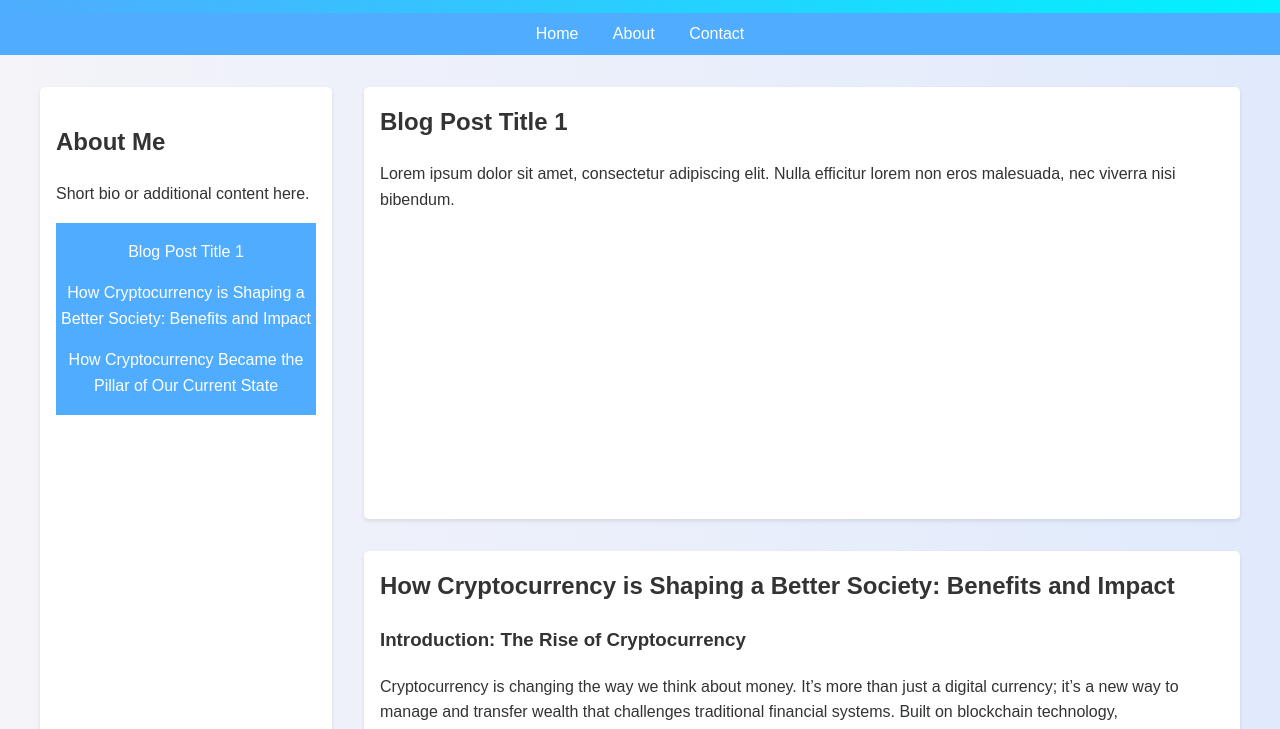
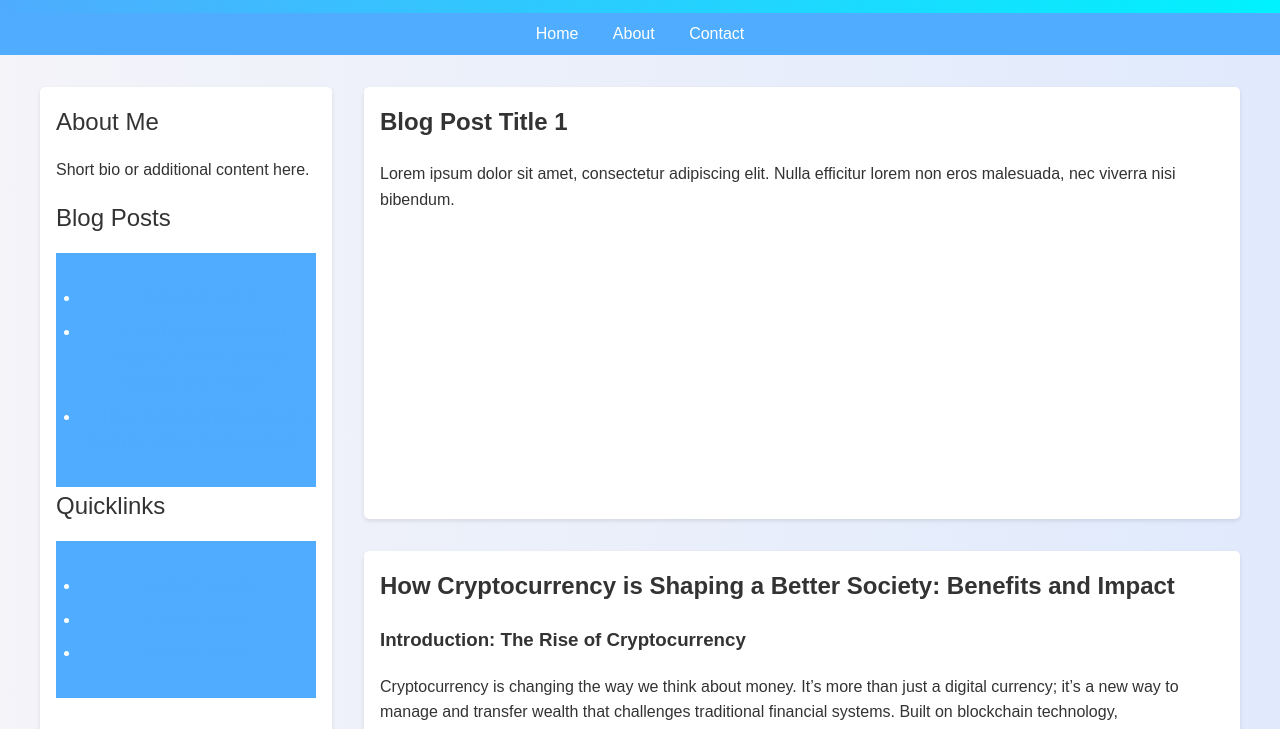
Before and after one commit to MicoLionheart/hotcoinisscam, a plain HTML site: page index.html in a window 1280 px wide. Shown: the part 70-799 px from the top of the page. Drawn offline with Linux system fonts and the light colour scheme.

Commit message:
Updated index.html

```diff
--- a/index.html
+++ b/index.html
@@ -50,16 +50,27 @@
             border-radius: 5px;
             box-shadow: 0 2px 4px rgba(0, 0, 0, 0.1);
         }
+        .sidebar .sidebar-title {
+            font-size: 1.5rem;
+            margin-bottom: 1rem;
+            color: #333;
+        }
         .sidebar nav {
             display: flex;
             flex-direction: column;
         }
-        .sidebar nav a {
+        .sidebar nav ul {
+            list-style-type: disc;
+            padding-left: 1.5rem;
+        }
+        .sidebar nav ul li {
             margin: 0.5rem 0;
-            color: #ffffff;
+        }
+        .sidebar nav ul li a {
+            color: #4facfe;
             text-decoration: none;
         }
-        .sidebar nav a:hover {
+        .sidebar nav ul li a:hover {
             text-decoration: underline;
         }
         .blog-posts {
@@ -107,12 +118,23 @@
     </nav>
     <div class="container">
         <aside class="sidebar">
-            <h2>About Me</h2>
+            <div class="sidebar-title">About Me</div>
             <p>Short bio or additional content here.</p>
+            <div class="sidebar-title">Blog Posts</div>
             <nav>
-                <a href="#post1">Blog Post Title 1</a>
-                <a href="#post2">How Cryptocurrency is Shaping a Better Society: Benefits and Impact</a>
-                <a href="#post3">How Cryptocurrency Became the Pillar of Our Current State</a>
+                <ul>
+                    <li><a href="#post1">Blog Post Title 1</a></li>
+                    <li><a href="#post2">How Cryptocurrency is Shaping a Better Society: Benefits and Impact</a></li>
+                    <li><a href="#post3">How Cryptocurrency Became the Pillar of Our Current State</a></li>
+                </ul>
+            </nav>
+            <div class="sidebar-title">Quicklinks</div>
+            <nav>
+                <ul>
+                    <li><a href="https://insider.hotcoin.com/">Insider Hotcoin</a></li>
+                    <li><a href="https://news.hotcoin.com/">Hotcoin News</a></li>
+                    <li><a href="https://forum.hotcoin.com/">Hotcoin Forum</a></li>
+                </ul>
             </nav>
         </aside>
         <div class="blog-posts">
```
